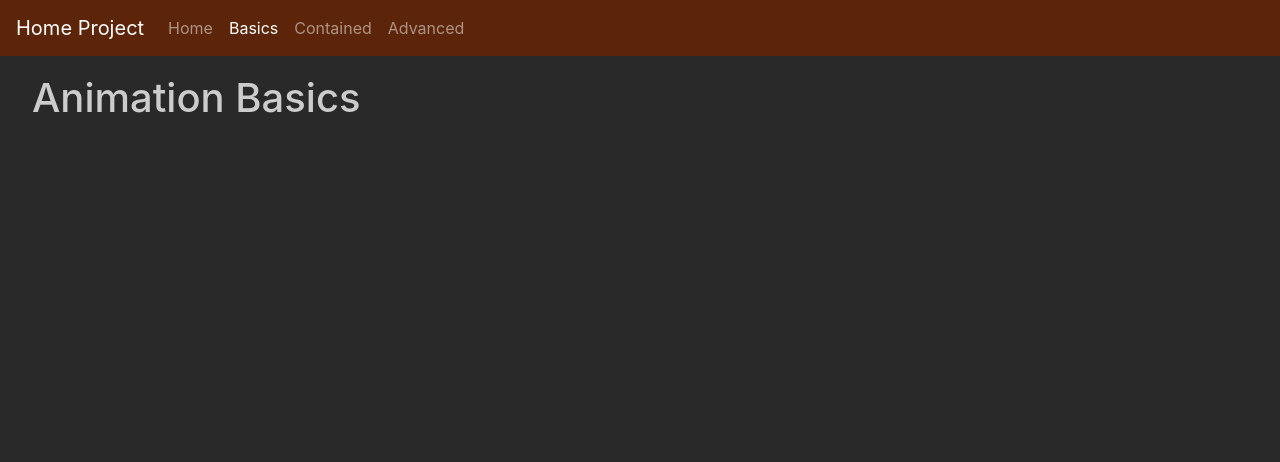
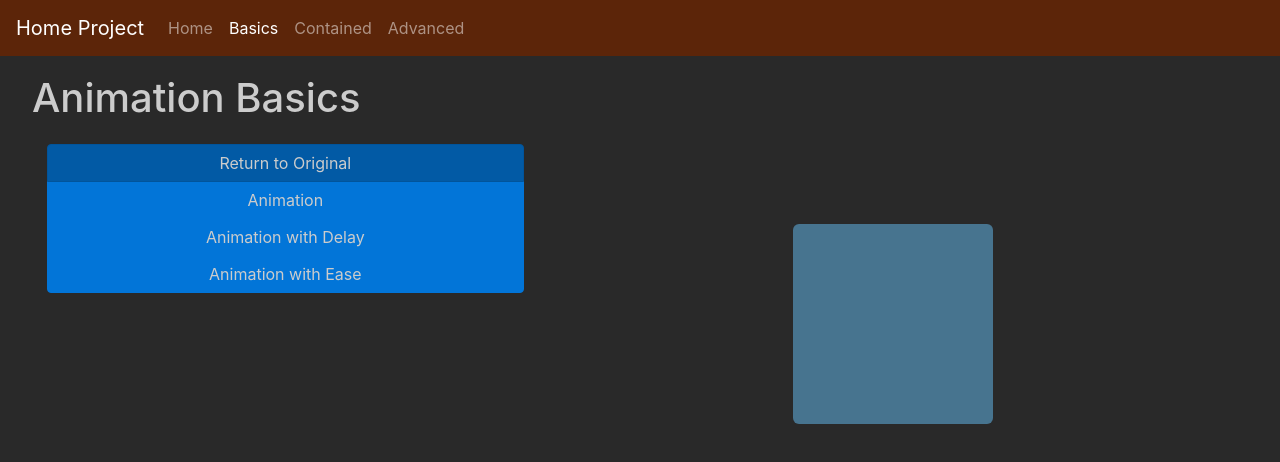
Before and after one commit to huyle93/angular-animations-huy, an Angular app: page /animation-basics in a window 1280 px wide. Shown: the top 462 px of the page. Built offline with nearby package versions, Linux system fonts and the light colour scheme.

Commit message:
configured animbox.component.ts adding transition from angular animation. finished. worked. basic route

```diff
--- /dev/null
+++ b/settings.json
@@ -0,0 +1,5 @@
+{
+  "files.associations": {
+    "*.js": "es-beautifier"
+  }
+}
--- /dev/null
+++ b/src/app/animbox.component.ts
@@ -0,0 +1,47 @@
+import { Component, Input } from '@angular/core';
+import { trigger, state, style, animate, transition } from "@angular/animations";
+
+@Component({
+  selector: 'animbox',
+  template: `<div [@changeState]="currentState" class="mybox mx-auto"></div>`,
+  styles: [`
+      .mybox {
+          background-color: #47748f;
+          width: 200px;
+          height: 200px;
+          border-radius: 6px;
+          margin: 6rem;
+      }
+    `],
+  animations: [
+      trigger('changeState', [
+        state('original', style({
+          backgroundColor: '#47748f',
+          transform: 'scale(1)'
+        })),
+        state('basic', style({
+          backgroundColor: '#440000',
+          transform: 'scale(2)'
+        })),
+        state('delaying', style({
+          backgroundColor: '#812170',
+          transform: 'scale(1.6)'
+        })),
+        state('easing', style({
+          backgroundColor: '#985b00',
+          transform: 'scale(2.2)'
+        })),
+        // transition from angular animation
+        // from anything *
+        transition('* => basic', animate('800ms')),
+        transition('* => original', animate('200ms')),
+        transition('* => delaying', animate('800ms 1200ms ease-out')),
+        transition('* => easing', animate('800ms ease-in-out'))
+      ])
+    ]
+  })
+
+
+export class AnimboxComponent {
+  @Input() currentState;
+}
--- a/src/app/app.module.ts
+++ b/src/app/app.module.ts
@@ -9,6 +9,7 @@ import { HomeComponent } from "./routes/home.component";
 import { BasicComponent } from "./routes/basic.component";
 import { ContainedComponent } from "./routes/contained.component";
 import { AdvancedComponent } from "./routes/advanced.component";
+import { AnimboxComponent } from './animbox.component';
 
 const animationRoutes:Routes = [
 
@@ -40,7 +41,8 @@ const animationRoutes:Routes = [
     HomeComponent,
     BasicComponent,
     ContainedComponent,
-    AdvancedComponent
+    AdvancedComponent,
+    AnimboxComponent
   ],
   imports: [
     BrowserModule,
--- a/src/app/routes/basic.component.ts
+++ b/src/app/routes/basic.component.ts
@@ -3,19 +3,28 @@ import { Component } from "@angular/core";
 @Component({
     template: `
     <h1>Animation Basics</h1>
-
       <div class="container-fluid">
-
           <div class="row">
-
-              <div class="col-5"></div>
-
-              <div class="col-7"></div>
-
+              <div class="col-5">
+                <div class="btn-group-vertical btn-block" style="margin-top:1rem;">
+                    <a (click)="setState('original')" class="btn btn-primary active">Return to Original</a>
+                    <a (click)="setState('basic')" class="btn btn-primary">Animation</a>
+                    <a (click)="setState('delaying')" class="btn btn-primary">Animation with Delay</a>
+                    <a (click)="setState('easing')" class="btn btn-primary">Animation with Ease</a>
+                </div>
+              </div>
+              <div class="col-7">
+                <animbox [currentState]="switchstate"></animbox>
+              </div>
           </div>
-
       </div>
     `,
     styles: [``]
 })
-export class BasicComponent {}
+export class BasicComponent {
+    switchstate = 'original';
+    setState(state) {
+        this.switchstate = state;
+        console.log(state);
+    }
+}
```
